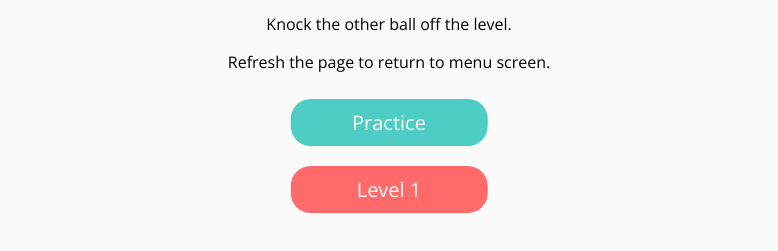
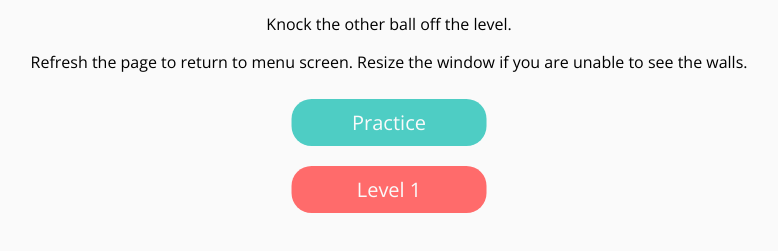
Before and after one commit to ZuhairS/Kablamo, a plain HTML site: page index.html in a window 1280 px wide. Shown: the part 309-560 px from the top of the page, without its empty margins (251-1029 px from the left). Drawn offline with nearby package versions, Linux system fonts and the light colour scheme.

Commit message:
Add note about resizing window

```diff
--- a/css/index.css
+++ b/css/index.css
@@ -22,7 +22,7 @@ header {
   flex-direction: column;
   font-size: 20px;
   text-align: center;
-  width: 50%;
+  width: 30%;
 }
 
 #practice-button,
--- a/index.html
+++ b/index.html
@@ -27,7 +27,7 @@
       <div>
         <p>Move and aim with your mouse. Clicking launches the ball.</p>
         <p>Knock the other ball off the level.</p>
-        <p>Refresh the page to return to menu screen.</p>
+        <p>Refresh the page to return to menu screen. Resize the window if you are unable to see the walls.</p>
       </div>
       <div class="selectors">
         <div id="practice-button">Practice</div>
```
